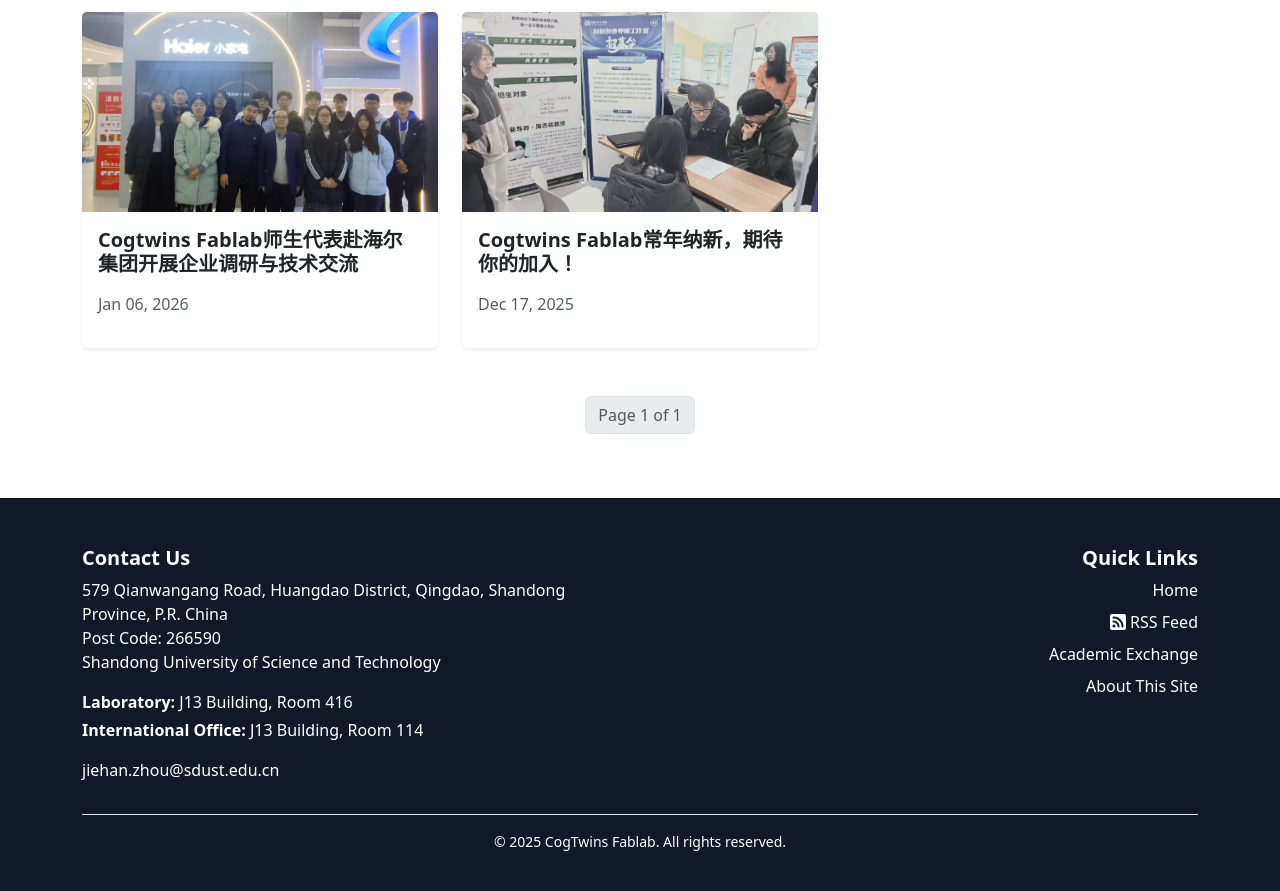
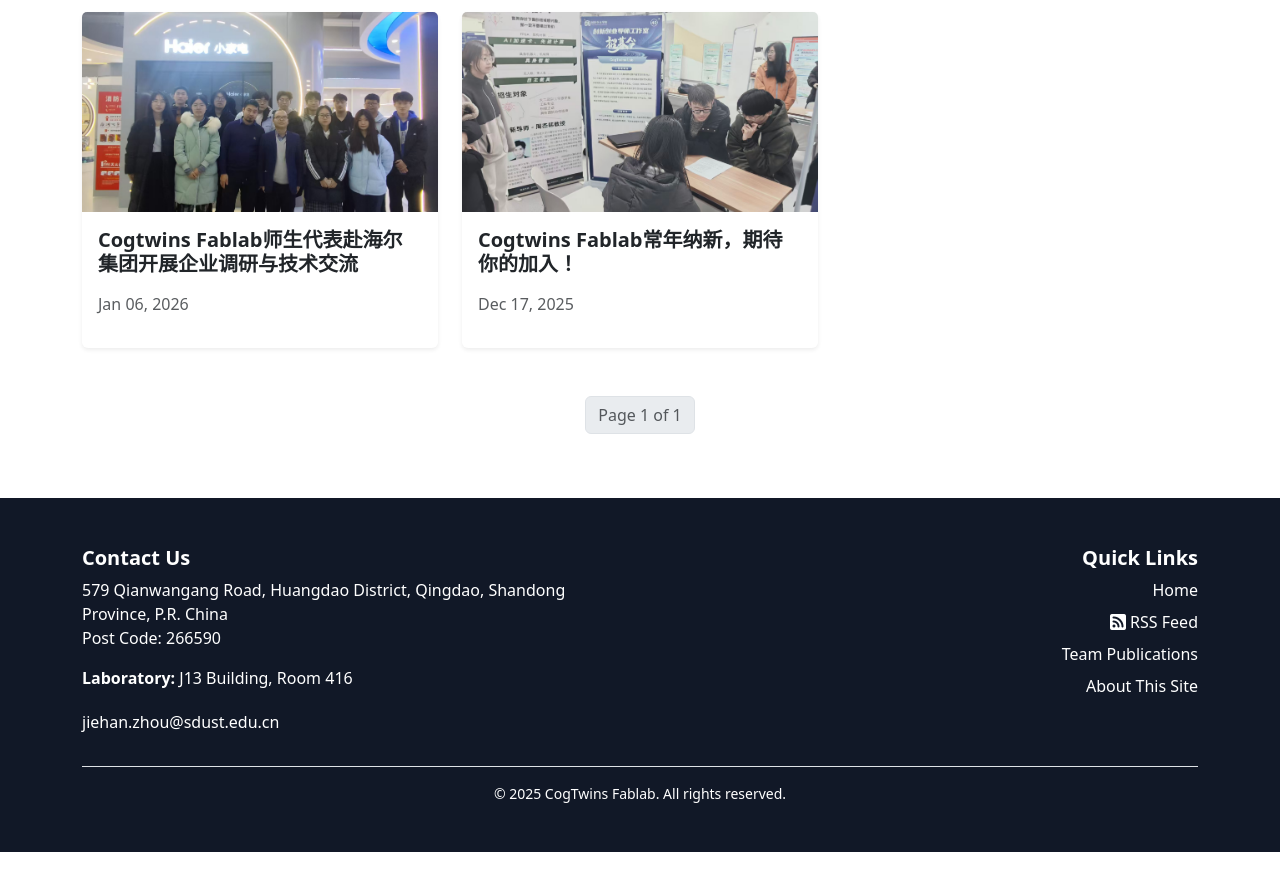
Before and after one commit to fablab4cogtwins/fablab4cogtwins.github.io, a Jekyll site: the page built from index.html, in a window 1280 px wide and 900 px high, scrolled down 2729 px. Shown: the top 891 px of the window. Built offline with Jekyll 4.4.1, drawn with Linux system fonts in a browser that asks for light colours; the list of posts is cut into pages by our own code; after the commit the page ends 3581 px from its top, so only the background shows below that.

Commit message:
Update footer.html

```diff
--- a/_includes/footer.html
+++ b/_includes/footer.html
@@ -6,16 +6,11 @@
 				<address>
 					579 Qianwangang Road, Huangdao District, Qingdao, Shandong Province,
 					P.R. China<br />
-					Post Code: 266590<br />
-					Shandong University of Science and Technology
+					Post Code: 266590
 				</address>
 				<div class="mt-3">
 					<p class="mb-1">
 						<strong>Laboratory:</strong> J13 Building, Room 416
-					</p>
-					<p class="mb-0">
-						<strong>International Office:</strong> J13 Building, Room
-						114
 					</p>
 				</div>
 				<a
@@ -39,9 +34,9 @@
 				>
 				<a
 					class="text-white d-block hover-primary mb-2"
-					href="{{ '/academic_exchange' | relative_url }}"
+					href="{{ '/team_publication' | relative_url }}"
 				>
-					Academic Exchange
+					Team Publications
 				</a>
 				<a
 					class="text-white d-block hover-primary mb-2"
```
